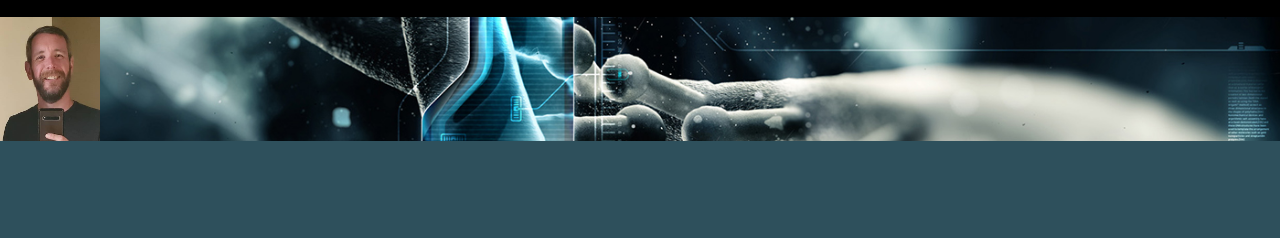
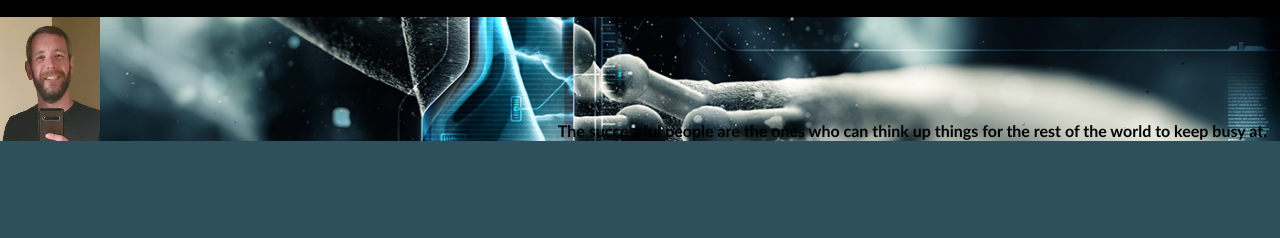
Before and after one commit to Jamesbmahoney/james-portfolio, a plain HTML site: page index.html in a window 1280 px wide. Shown: the part 67-305 px from the top of the page. Drawn offline with Linux system fonts and the light colour scheme.

Commit message:
added text to banner

```diff
--- a/assets/css/style.css
+++ b/assets/css/style.css
@@ -78,6 +78,12 @@ footer nav ul li a {
     background-image: url(../images/Technology-003.jpg);
     background-size: cover;
     background-position: center;
+}
+
+.hero h4 {
+    text-align: end;
+    padding: 104px 13px;
+    color: var(--secondary-color);
 }
 
 .hero img {
--- a/index.html
+++ b/index.html
@@ -34,6 +34,7 @@
 
   <div class="hero">
     <img src="./assets/images/james-picture.jpg" alt="James and his goofy smile placeholder" class="float-left" />
+    <h4>The successful people are the ones who can think up things for the rest of the world to keep busy at.</h4>
   </div>
 
   <!-- "about me" section -->
```
